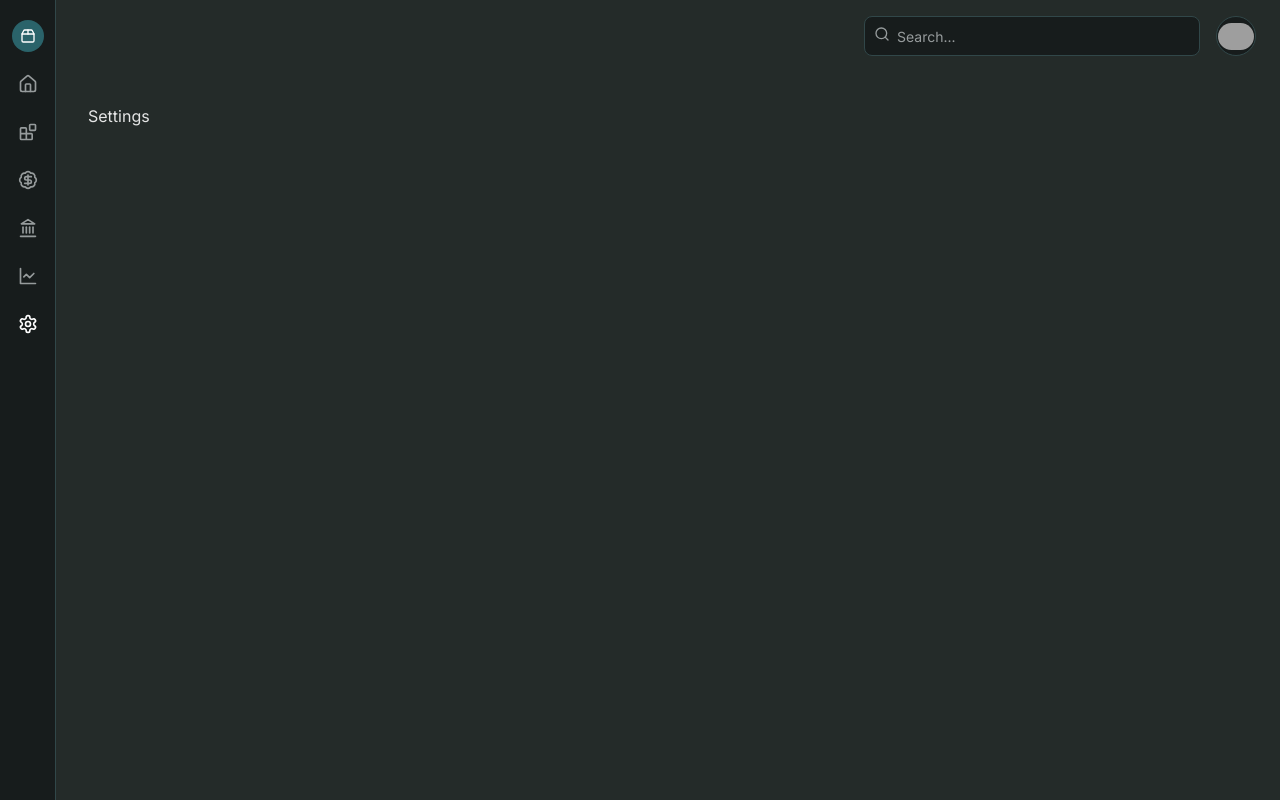
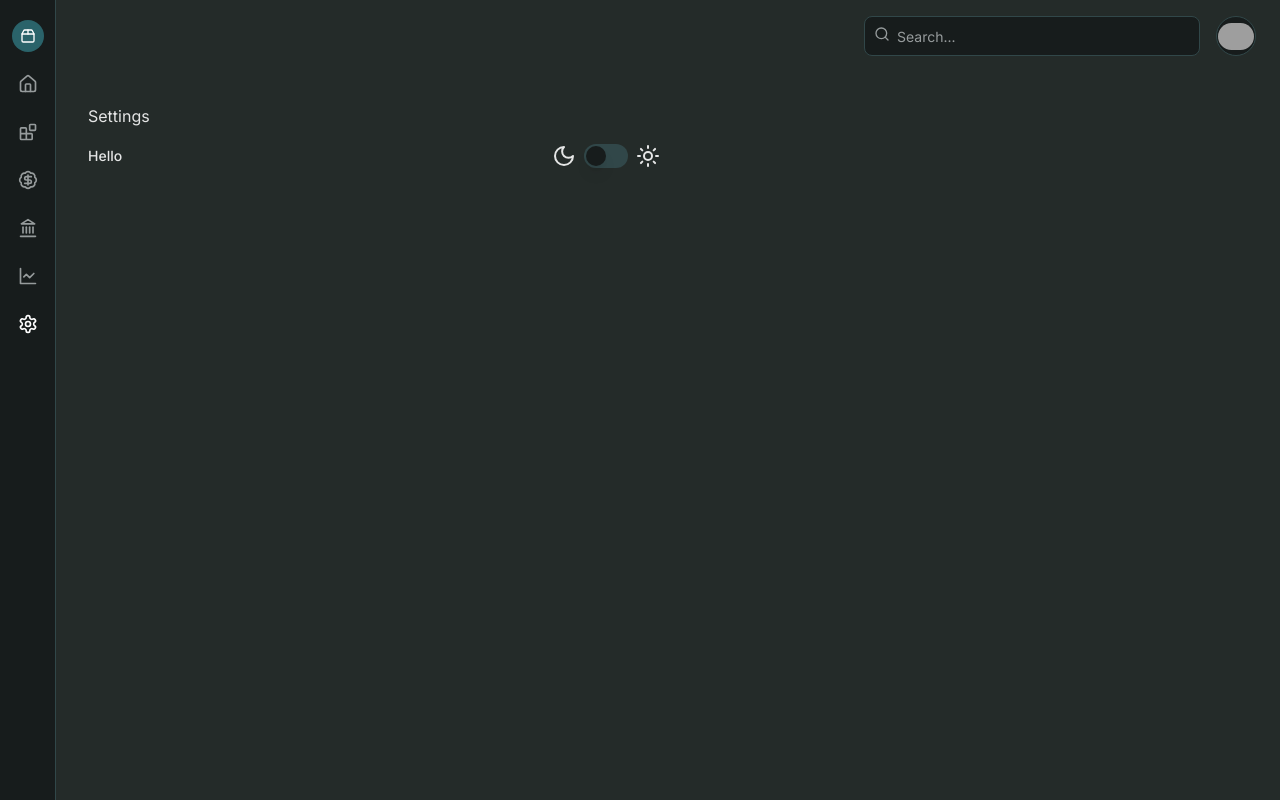
Before and after one commit to ansarisaqlain987/tagmather, a Next.js app: page /dashboard/settings in a window 1280 px wide. Built offline with nearby package versions, Linux system fonts and the light colour scheme; grey boxes are pictures that could not be loaded.

Commit message:
added settings page toggle

```diff
--- a/package.json
+++ b/package.json
@@ -25,9 +25,11 @@
     "@radix-ui/react-scroll-area": "^1.0.5",
     "@radix-ui/react-separator": "^1.0.3",
     "@radix-ui/react-slot": "^1.0.2",
+    "@radix-ui/react-switch": "^1.0.3",
     "@radix-ui/react-tabs": "^1.0.4",
     "@radix-ui/react-tooltip": "^1.0.7",
     "@tanstack/react-query": "^5.40.1",
+    "@tanstack/react-table": "^8.17.3",
     "class-variance-authority": "^0.7.0",
     "clsx": "^2.1.1",
     "knex": "^3.1.0",
--- /dev/null
+++ b/src/app/dashboard/envelops/columns.tsx
@@ -0,0 +1,22 @@
+'use client';
+import { ColumnDef } from "@tanstack/react-table";
+import { UserEnvelopsWithTotal } from "@/app/types";
+
+export const columns: ColumnDef<UserEnvelopsWithTotal>[] = [
+    {
+        accessorKey: "id",
+        header: "Id",
+    },
+    {
+        accessorKey: "name",
+        header: "Name",
+    },
+    {
+        accessorKey: "description",
+        header: "Description",
+    },
+    {
+        accessorKey: "amount",
+        header: "Amount",
+    },
+]
--- a/src/app/dashboard/envelops/envelopTable.tsx
+++ b/src/app/dashboard/envelops/envelopTable.tsx
@@ -44,12 +44,11 @@
                     </Button>)}
                 </div>
             </CardHeader>
-
-                <ScrollArea className="flex-1 h-full" >
-                    <CardContent className="grid gap-8 h-[65vh]">
+            <ScrollArea className="h-[65vh] pb-6" >
+                <CardContent className="h-[65vh] grid gap-6 ">
                     {
                         data?.map((e: UserEnvelopsWithTotal) => (
-                                <div key={e.id} className="flex items-center gap-4">
+                            <div key={e.id} className="flex items-center gap-4 last:mb-4">
                                 <div className="grid gap-1">
                                     <p className="text-sm font-medium leading-none">
                                         {e.name}
--- a/src/app/dashboard/settings/page.tsx
+++ b/src/app/dashboard/settings/page.tsx
@@ -1,9 +1,43 @@
+"use client";
+import { Button } from "@/components/ui/button";
+import { useTheme } from "next-themes";
 import { FC } from "react";
+import { Switch } from "@/components/ui/switch"
+import { Label } from "@/components/ui/label"
+import { Moon, Sun } from "lucide-react";
 
-const SettingsPage : FC = () => {
+const SettingCard: FC = () => {
+    const { setTheme, theme } = useTheme();
+    const toggleTheme = () => {
+        if (theme === "light") {
+            setTheme("dark");
+            return;
+        }
+        setTheme("light");
+    }
+    return <div className="flex items-center gap-4 last:mb-4">
+        <div className="grid gap-1">
+            <p className="text-sm font-medium leading-none">
+                Hello
+            </p>
+        </div>
+        <div className="ml-auto font-medium"><div className="flex items-center space-x-2">
+            <Label><Moon /></Label>
+            <Switch id="airplane-mode" checked={theme === "light" ?? false} onCheckedChange={toggleTheme} />
+            <Label><Sun /></Label>
+        </div></div>
+    </div>
+}
+const SettingsPage: FC = () => {
+
     return (
-        <div>
-            Settings
+        <div className="grid grid-cols-1 gap-4 ">
+            <div>Settings</div>
+            <div className="grid grid-cols-2 gap-4">
+                <div>
+                    <SettingCard />
+                </div>
+            </div>
         </div>
     )
 }
--- a/src/app/layout.tsx
+++ b/src/app/layout.tsx
@@ -24,7 +24,6 @@
           <ThemeProvider
             attribute="class"
             defaultTheme="dark"
-
             disableTransitionOnChange
           >
             <SessionAuthProvider>
--- /dev/null
+++ b/src/components/ui/switch.tsx
@@ -0,0 +1,29 @@
+"use client"
+
+import * as React from "react"
+import * as SwitchPrimitives from "@radix-ui/react-switch"
+
+import { cn } from "@/lib/utils"
+
+const Switch = React.forwardRef<
+  React.ElementRef<typeof SwitchPrimitives.Root>,
+  React.ComponentPropsWithoutRef<typeof SwitchPrimitives.Root>
+>(({ className, ...props }, ref) => (
+  <SwitchPrimitives.Root
+    className={cn(
+      "peer inline-flex h-6 w-11 shrink-0 cursor-pointer items-center rounded-full border-2 border-transparent transition-colors focus-visible:outline-none focus-visible:ring-2 focus-visible:ring-ring focus-visible:ring-offset-2 focus-visible:ring-offset-background disabled:cursor-not-allowed disabled:opacity-50 data-[state=checked]:bg-primary data-[state=unchecked]:bg-input",
+      className
+    )}
+    {...props}
+    ref={ref}
+  >
+    <SwitchPrimitives.Thumb
+      className={cn(
+        "pointer-events-none block h-5 w-5 rounded-full bg-background shadow-lg ring-0 transition-transform data-[state=checked]:translate-x-5 data-[state=unchecked]:translate-x-0"
+      )}
+    />
+  </SwitchPrimitives.Root>
+))
+Switch.displayName = SwitchPrimitives.Root.displayName
+
+export { Switch }
```
Also changed, not shown: 1 other file (tests, documents, lock files or other folders). Lines whose indentation alone changed are shown as unchanged.
